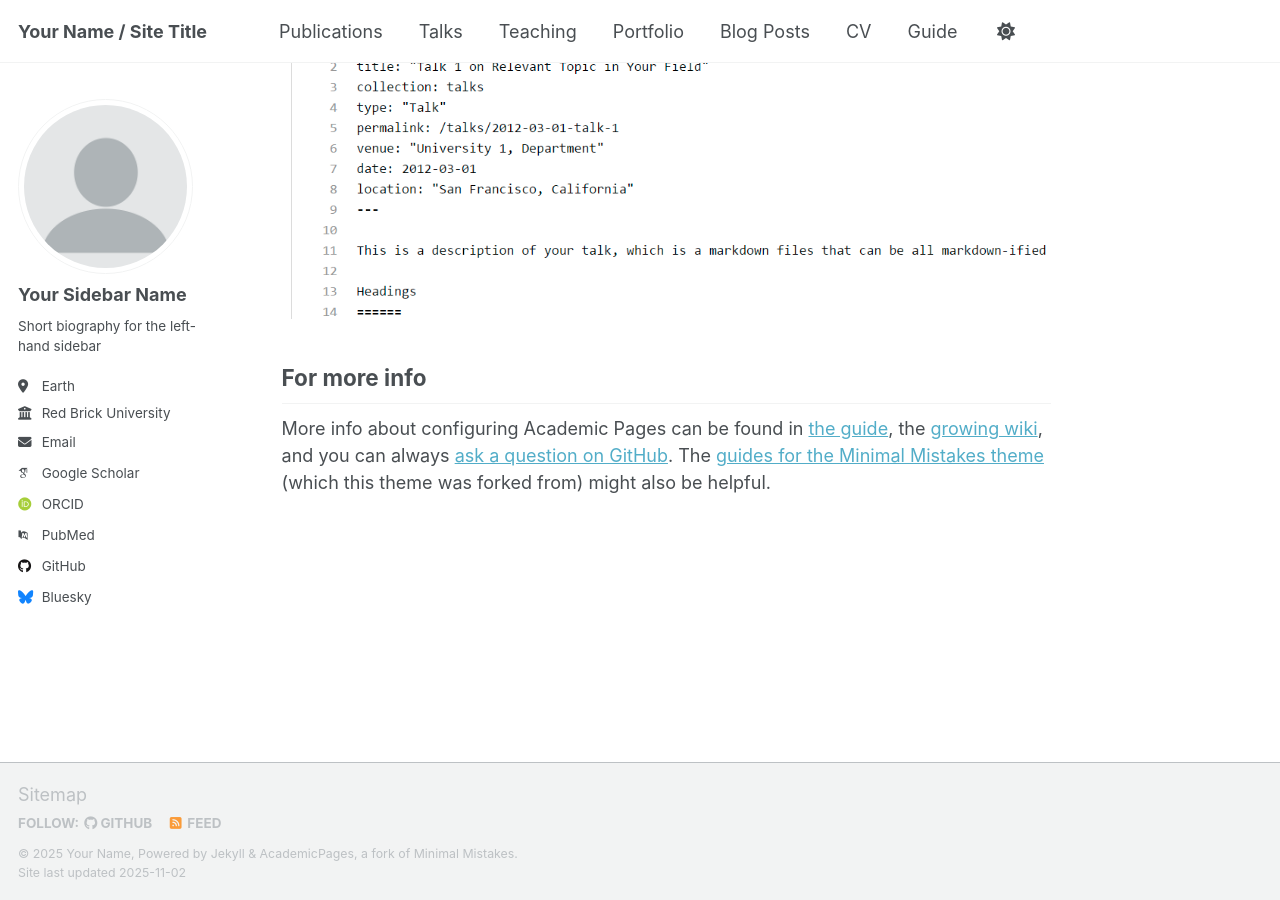
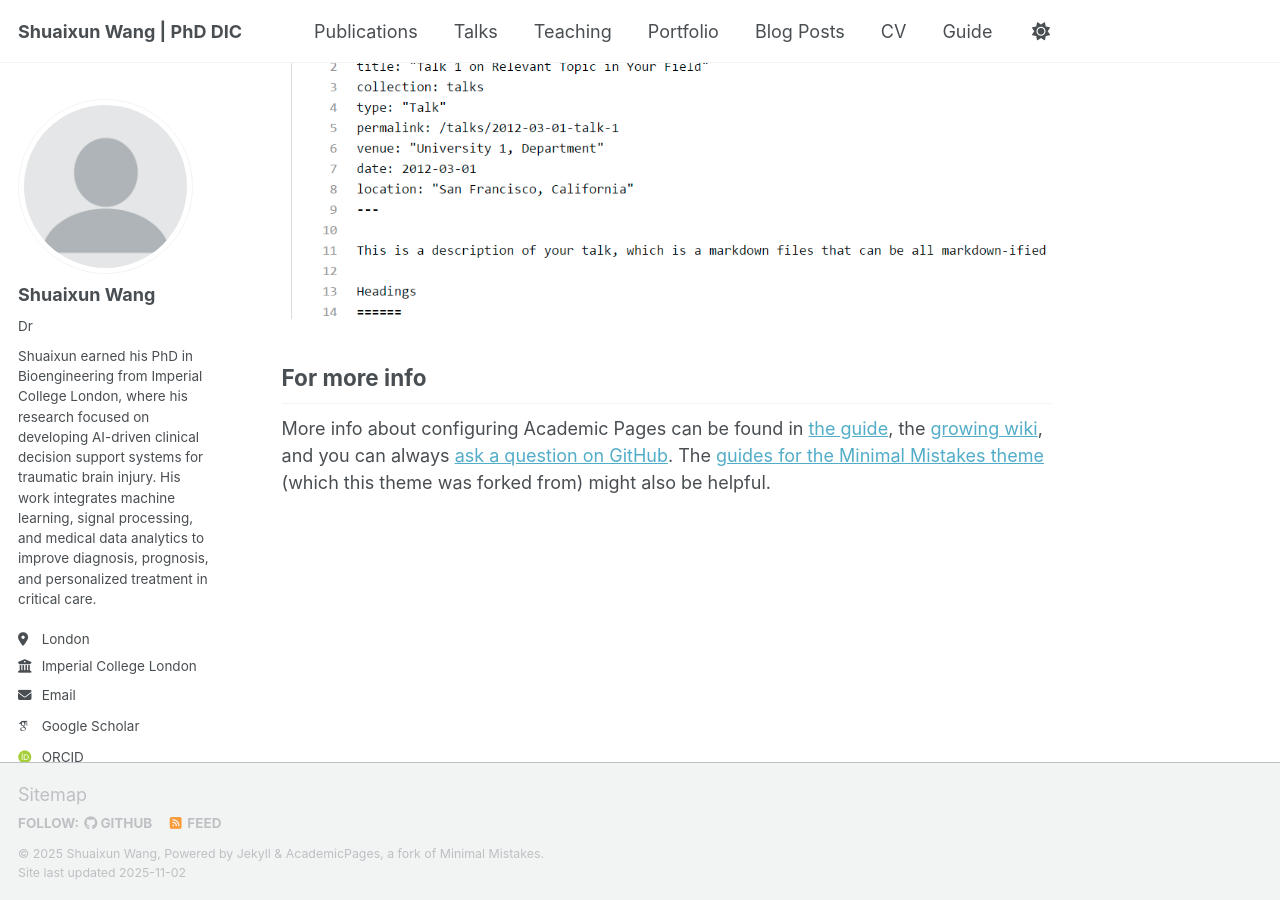
Before and after one commit to shuaixunw/shuaixunw.github.io, a Jekyll site: the page built from _pages/about.md, in a window 1280 px wide and 900 px high, scrolled down 2880 px. Built offline with Jekyll 4.4.1, drawn with Linux system fonts in a browser that asks for light colours; some web fonts are replaced; a script that is not in the unit is left out.

Commit message:
Update personal information in _config.yml

```diff
--- a/_config.yml
+++ b/_config.yml
@@ -9,14 +9,14 @@
 # Basic Site Settings
 locale                   : "en-US"
 site_theme               : "default" # Currently available options are "default", "air"
-title                    : "Your Name / Site Title"
+title                    : "Shuaixun Wang | PhD DIC"
 title_separator          : "-"
-name                     : &name "Your Name"
-description              : &description "Your Name's academic portfolio"   # Update this with a general description of your site, this is the default if not overridden by a page
-url                      : https://academicpages.github.io # The base hostname & protocol for your site e.g. "https://[your GitHub username].github.io",
+name                     : &name "Shuaixun Wang"
+description              : &description "Shuaixun's academic portfolio"   # Update this with a general description of your site, this is the default if not overridden by a page
+url                      : https://shuaixunw.github.io # The base hostname & protocol for your site e.g. "https://[your GitHub username].github.io",
                                                            # or if you already have some other page hosted on Github then use "https://[your GitHub username].github.io/[Your Repo Name]"
 baseurl                  : "" # the subpath of your site, e.g. "/blog"
-repository               : "academicpages/academicpages.github.io"
+repository               : "shuaixunw/shuaixunw.github.io"
 
 # Site Author - The following control what appear as part of the author content on the side bar.
 #               If a field is blank the icon and link will not appear, otherwise it will be shown.
@@ -24,23 +24,23 @@ repository               : "academicpages/academicpages.github.io"
 author:
   # Biographic information
   avatar           : "profile.png"
-  name             : "Your Sidebar Name"
-  pronouns         : # example: "she/her"
-  bio              : "Short biography for the left-hand sidebar"
-  location         : "Earth"
-  employer         : "Red Brick University"
+  name             : "Shuaixun Wang"
+  pronouns         : "Dr"
+  bio              : "Shuaixun earned his PhD in Bioengineering from Imperial College London, where his research focused on developing AI-driven clinical decision support systems for traumatic brain injury. His work integrates machine learning, signal processing, and medical data analytics to improve diagnosis, prognosis, and personalized treatment in critical care."
+  location         : "London"
+  employer         : "Imperial College London"
   uri              : # URL
-  email            : "none@example.org"
+  email            : "shuaixunw@nmu.ac.cn"
 
   # Academic websites
   academia         : # URL
   arxiv            : # URL - Update with the correct link to your profile
-  googlescholar    : "https://scholar.google.com/citations?user=PS_CX0AAAAAJ"
+  googlescholar    : "https://scholar.google.com/citations?user=1ycYzXgAAAAJ&hl=zh-CN&oi=ao"
   inspire-hep      : # URL
   impactstory      : # URL
-  orcid            : "https://orcid.org/yourorcidurl"
+  orcid            : "https://orcid.org/0000-0002-3565-3920"
   semantic         : # URL
-  pubmed           : "https://www.ncbi.nlm.nih.gov/pubmed/?term=john+snow"
+  pubmed           : # "https://www.ncbi.nlm.nih.gov/pubmed/?term=john+snow"
   researchgate     : # URL
   scopus           : # URL
 
@@ -48,13 +48,13 @@ author:
   bitbucket        : # Username - Update with your username on the site
   codepen          : # Username
   dribbble         : # Username
-  github           : "academicpages"
+  github           : "https://github.com/shuaixunw/"
   kaggle           : # Username
   stackoverflow    : # User number or user number and name (i.e., use "1" or "1/jeff-atwood")
 
   # Social media
   artstation       : # Username
-  bluesky          : "bsky.app" # Replace this with you Bluesky username
+  bluesky          : # "bsky.app" # Replace this with you Bluesky username
   facebook         : # Username
   flickr           : # Username
   foursquare       : # Username
```
